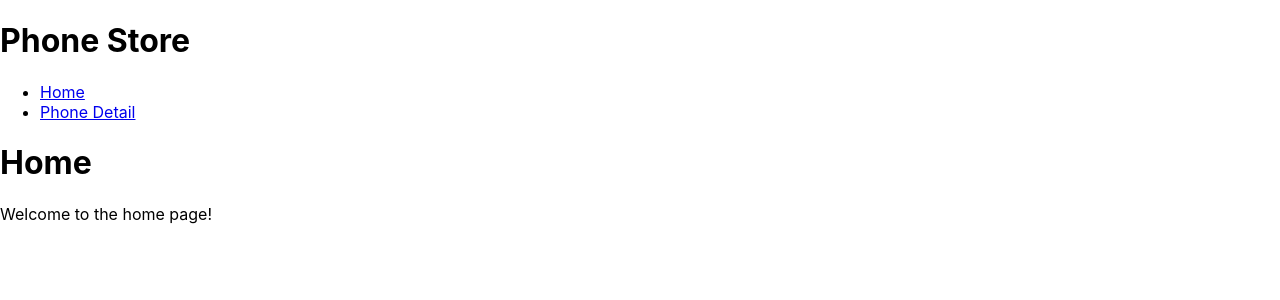
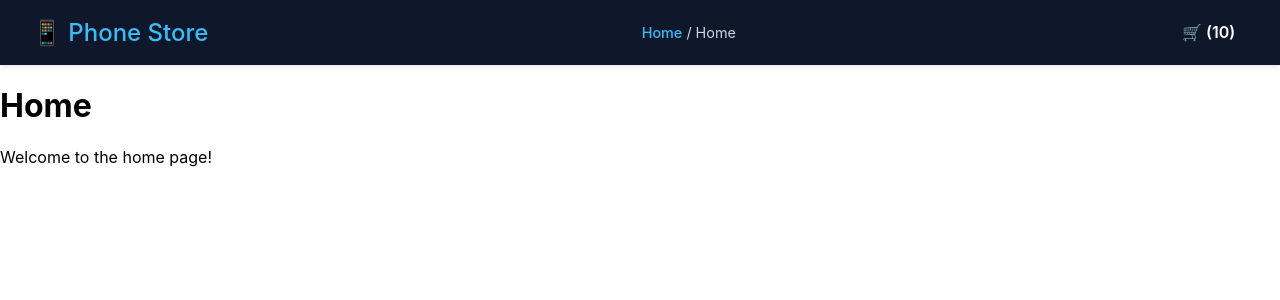
Before and after one commit to JuanAntoni0Caballero/phone_store, a React (Create React App) app: page / in a window 1280 px wide. Shown: the top 300 px of the page. Built offline with nearby package versions, Linux system fonts and the light colour scheme.

Commit message:
Created header component

```diff
--- a/src/App.js
+++ b/src/App.js
@@ -1,18 +1,11 @@
 import AppRouter from './routes/AppRouter';
+import Header from './componets/header/Header';
 import './App.css';
 
 function App() {
   return (
     <>
-      <header>
-        <h1>Phone Store</h1>
-        <nav>
-          <ul>
-            <li><a href="/">Home</a></li>
-            <li><a href="/detalle/1">Phone Detail</a></li>
-          </ul>
-        </nav>
-      </header>
+      <Header />
       <main>
         <AppRouter />
       </main>
--- /dev/null
+++ b/src/componets/header/Header.css
@@ -0,0 +1,36 @@
+.header {
+  display: flex;
+  justify-content: space-between;
+  align-items: center;
+  padding: 1rem 2rem;
+  background-color: #0f172a;
+  color: white;
+  box-shadow: 0 2px 5px rgba(0, 0, 0, 0.1);
+}
+
+.header a {
+  color: #38bdf8;
+  text-decoration: none;
+  font-weight: 500;
+}
+
+.header a:hover {
+  text-decoration: underline;
+}
+
+.header .logo h1 {
+  font-size: 1.5rem;
+  margin: 0;
+}
+
+.header .links span {
+  font-size: 0.9rem;
+  color: #cbd5e1;
+}
+
+.header .cart {
+  padding: 0.4rem 0.8rem;
+  border-radius: 8px;
+  color: white;
+  font-weight: 600;
+}
--- /dev/null
+++ b/src/componets/header/Header.js
@@ -0,0 +1,34 @@
+import { Link, useLocation } from 'react-router-dom';
+import './Header.css';
+
+export default function Header() {
+    const location = useLocation();
+
+    const getBreadcrumb = () => {
+        if (location.pathname === '/') return 'Home';
+        if (location.pathname.startsWith('/detalle/')) return 'Detalle';
+        return 'Página';
+    };
+
+    return (
+        <header className="header">
+            <div className="logo">
+                <h1>
+                    <Link to="/">📱 Phone Store</Link>
+                </h1>
+            </div>
+
+            <div className="links">
+                <nav>
+                    <span>
+                        <Link to="/">Home</Link> / {getBreadcrumb()}
+                    </span>
+                </nav>
+            </div>
+
+            <div className="cart">
+                🛒 (10)
+            </div>
+        </header>
+    );
+}
```
